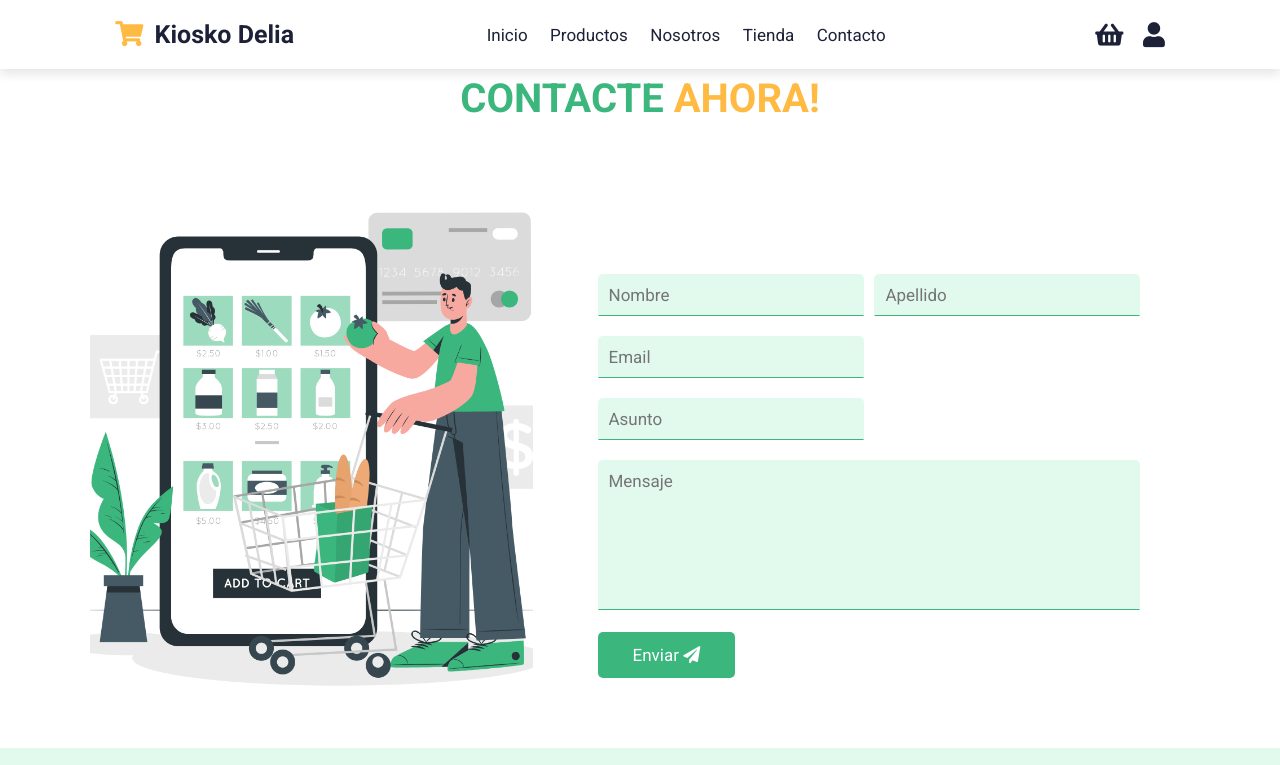
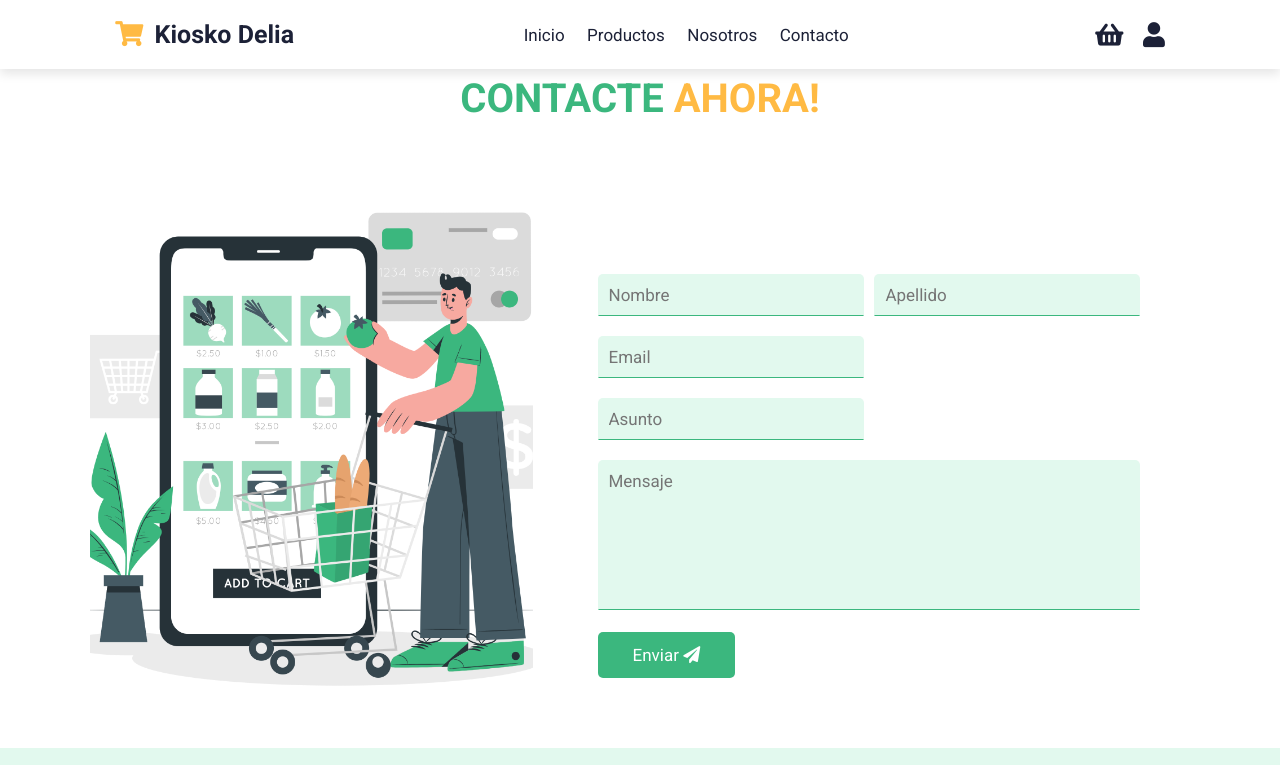
Before and after one commit to EliasRex01/kioskodelia, a plain HTML site: page contacto.html in a window 1280 px wide. Shown: the top 765 px of the page. Drawn offline with nearby package versions, Linux system fonts and the light colour scheme.

Commit message:
Update contacto.html

```diff
--- a/contacto.html
+++ b/contacto.html
@@ -24,7 +24,6 @@
             <a href="index.html">Inicio</a>
             <a href="productos.html">Productos</a>
             <a href="nosotros.html">Nosotros</a>
-            <a href="tienda.html">Tienda</a>
             <a href="contacto.html">Contacto</a>
         </nav>
 
```
